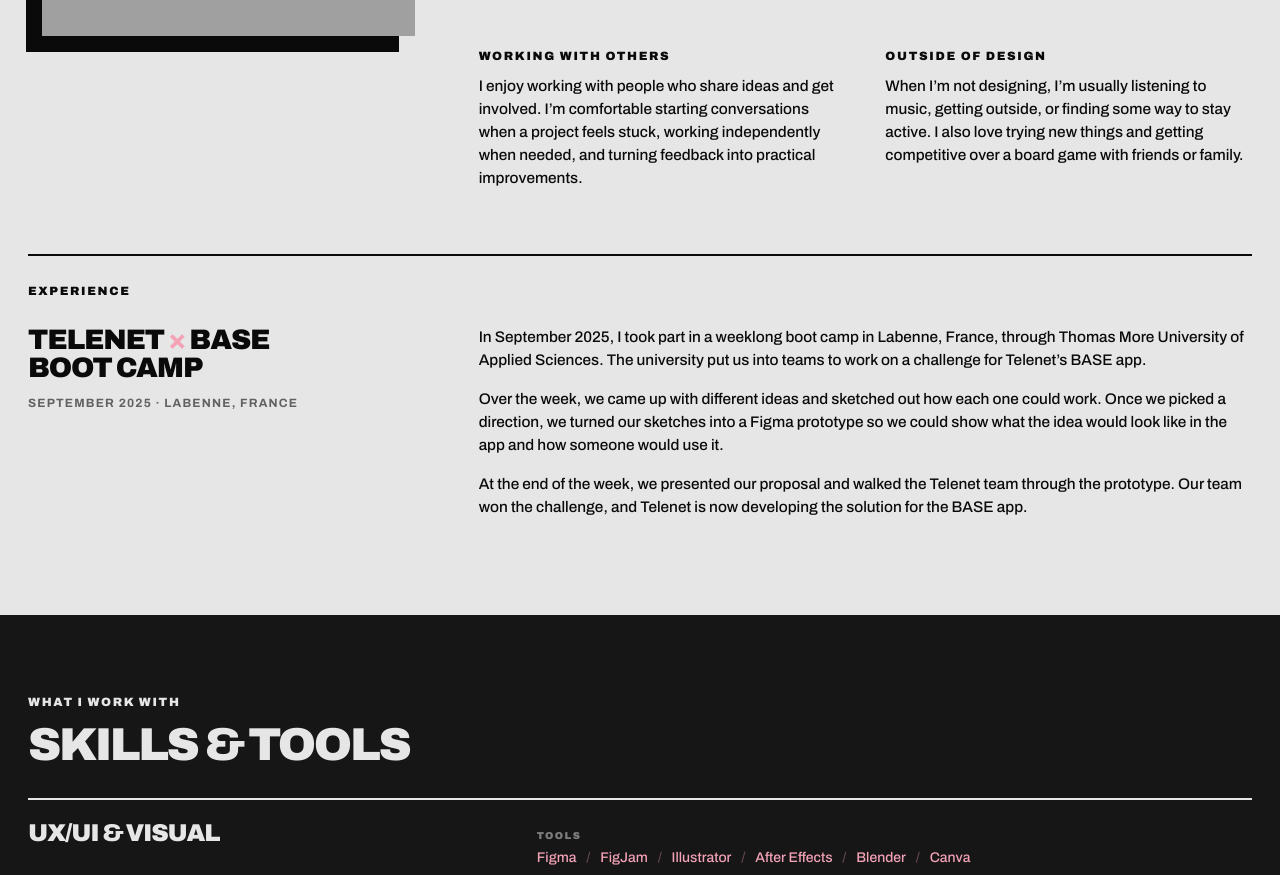
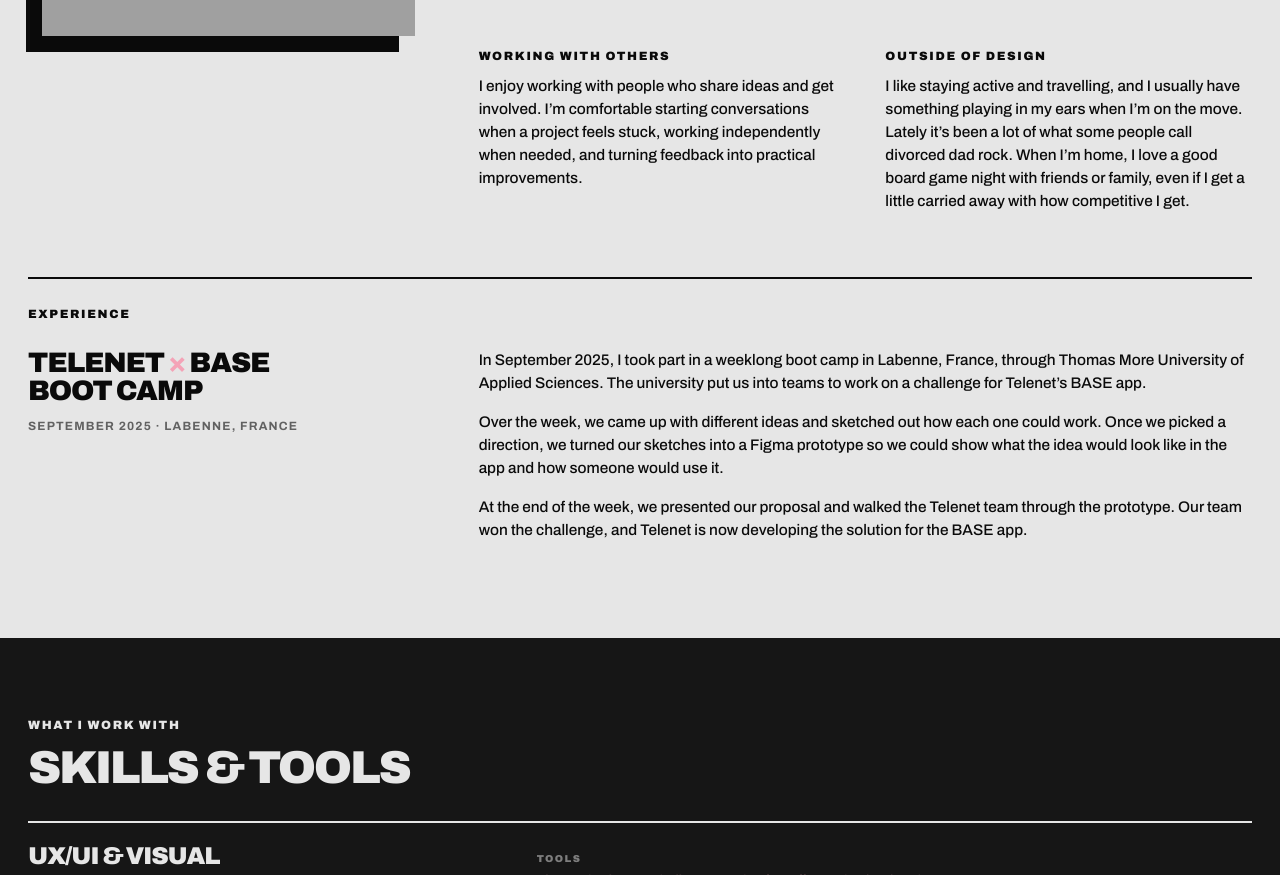
Before and after one commit to AgnijaBirzkope/agnijabirzkope.github.io, a plain HTML site: page index.html in a window 1280 px wide. Shown: the part 1382-2257 px from the top of the page. Drawn offline with Linux system fonts and the light colour scheme; no server answers; grey boxes are pictures that could not be loaded.

Commit message:
Update 'Outside of design' text
Co-Authored-By: Claude Sonnet 5.5 <noreply@anthropic.com>

```diff
--- a/index.html
+++ b/index.html
@@ -64,7 +64,7 @@
               </div>
             <div class="note reveal">
               <h3 class="label">Outside of design</h3>
-              <p>When I’m not designing, I’m usually listening to music, getting outside, or finding some way to stay active. I also love trying new things and getting competitive over a board game with friends or family.</p>
+              <p>I like staying active and travelling, and I usually have something playing in my ears when I’m on the move. Lately it’s been a lot of what some people call divorced dad rock. When I’m home, I love a good board game night with friends or family, even if I get a little carried away with how competitive I get.</p>
             </div>
           </div>
           </div>
```
